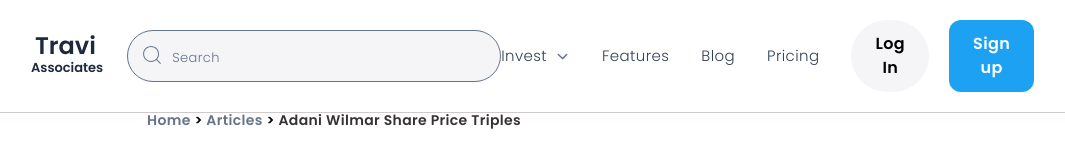
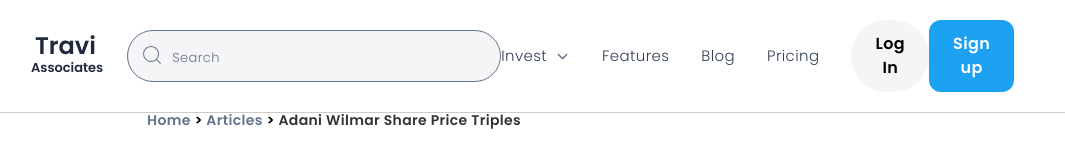
Before and after one commit to shrix1/navbarui, a React (Vite) app: page / in a window 1280 px wide. Shown: the top 153 px of the page, without its empty margins (157-1222 px from the left). Built offline with nearby package versions, Linux system fonts and the light colour scheme.

Commit message:
Learned a new thing and found a  dip:none which oprevent tranistion

```diff
--- a/src/Navbar.tsx
+++ b/src/Navbar.tsx
@@ -53,7 +53,7 @@ const Navbar: React.FC = () => {
           </div>
 
           {/* list of nav items */}
-          <div className={` ${click ? "block" : ""}  lg:block `}>
+          <div>
             <ul
               className={`nav-ullist ${
                 click ? "translate-x-0" : "translate-x-full"
@@ -110,7 +110,7 @@ const Navbar: React.FC = () => {
                 <a href="/"> Pricing</a>
               </li>
 
-              <li className="flex gap-5 justify-center">
+              <li className="flex spacex-5 justify-center">
                 <button className="px-6 py-3 lg:bg-whitegray rounded-full font-bold bg-white w-[200px] lg:w-auto">
                   Log In
                 </button>
--- a/src/index.css
+++ b/src/index.css
@@ -8,7 +8,7 @@
 }
 
 .nav-container {
-  @apply flex lg:justify-around items-center lg:w-[70vw] w-[100vw] justify-evenly;
+  @apply flex lg:justify-around items-center lg:w-[70vw] w-[100vw] justify-center;
 }
 
 .main-container {
@@ -16,7 +16,7 @@
 }
 
 .search-menu {
-  @apply flex lg:block lg:gap-6 items-center justify-center gap-4;
+  @apply flex lg:block lg:gap-6 items-center justify-center space-x-5;
 }
 
 .search-container {
@@ -32,7 +32,7 @@
   @apply flex  lg:items-center lg:flex-row lg:gap-8 font-medium text-black tracking-wide
   left-0 flex-col top-[80px] p-4 w-full lg:static lg:border-0 lg:p-0 gap-4
  bg-[#e7e4e4] lg:bg-transparent fixed lg:overflow-visible overflow-hidden
- lg:translate-x-0  transform h-full transition-transform duration-1000;
+ lg:translate-x-0  transform h-full transition-transform duration-500;
 }
 
 .dropdown-parent {
```
